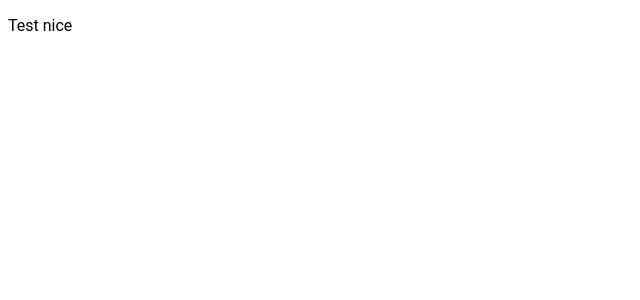
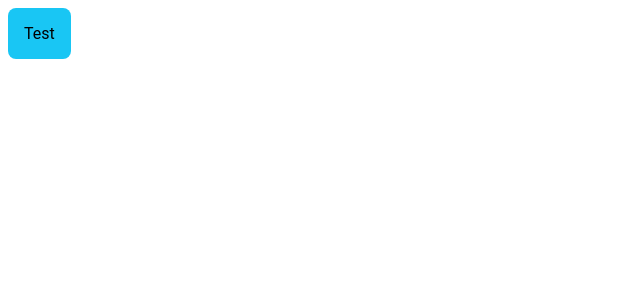
Before and after one commit to limboden/Moody, a React (Vite) app: page / in a window 1280 px wide. Shown: the top 300 px of the page, without its empty margins (0-640 px from the left). Built offline with nearby package versions, Linux system fonts and the light colour scheme.

Commit message:
added popper.js and bootstrap dependencies

```diff
--- a/package.json
+++ b/package.json
@@ -10,6 +10,8 @@
     "preview": "vite preview"
   },
   "dependencies": {
+    "bootstrap": "^5.3.3",
+    "popper.js": "^1.16.1",
     "react": "^18.3.1",
     "react-dom": "^18.3.1",
     "react-router-dom": "^6.27.0",
--- a/src/App.tsx
+++ b/src/App.tsx
@@ -3,7 +3,7 @@ function App() {
 
   return (
     <>
-      <p>Test nice</p>
+      <div className="btn-primary">Test</div>
     </>
   )
 }
--- a/src/styles/main.scss
+++ b/src/styles/main.scss
@@ -1,4 +1,4 @@
-@use "./variables.scss";
+@use "variables";
 /* Example for a custom font (replace with your own font's path and name) */
 @font-face {
 	font-family: "Roboto";
@@ -7,23 +7,36 @@
 	font-style: normal;
 }
 
+:root{
+    font-family: "Roboto", "Arial", sans-serif;
+}
+
 .light {
 	color: black;
 }
 .dark {
 	color: white;
 }
-p {
-	font-family: "Roboto", "Arial", sans-serif;
-}
-
 .bg {
 	background-color: transparent;
 }
+.btn {
+    background-color: transparent;
+    width: fit-content;
+    padding: 1em;
+    border-radius: .5em;
+}
 
 // Dynamically create classes based on color
-// @each $name, $color in $background-colors {
-// 	.bg-#{$name} {
-// 		background-color: $color;
-// 	}
-// }
+@each $name, $color in variables.$background-colors {
+	.bg-#{$name} {
+		background-color: $color;
+	}
+}
+
+@each $name, $color in variables.$colors {
+    .btn-#{$name} {
+        @extend .btn;
+        background-color: $color;
+    }
+}
```
Also changed, not shown: 1 other file (tests, documents, lock files or other folders).
